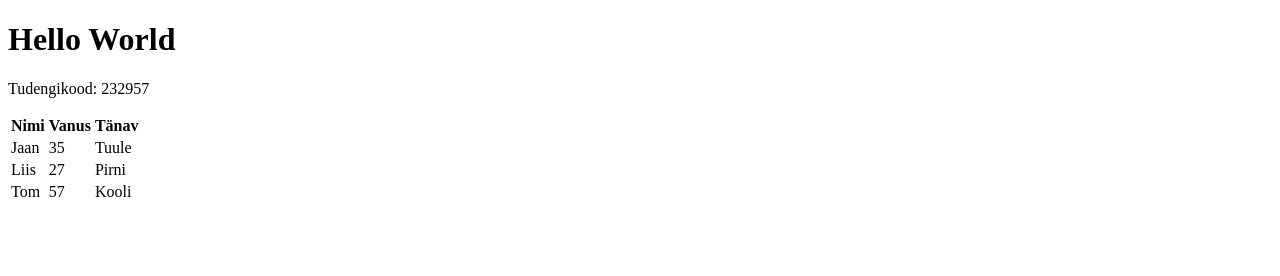
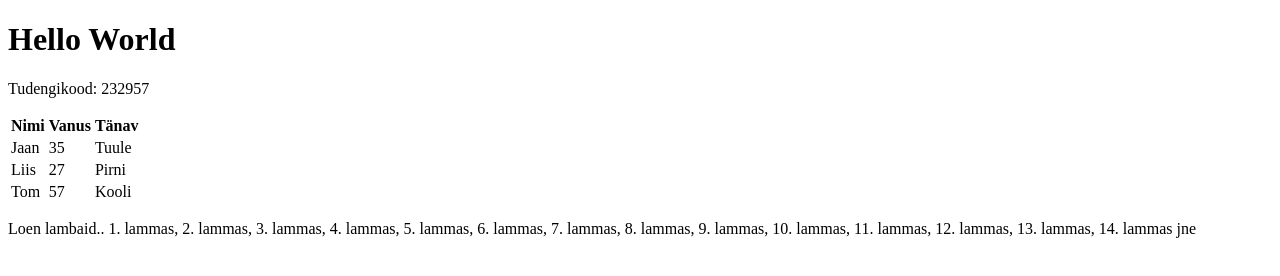
Before and after one commit to ropabe/ropabe.github.io, a plain HTML site: page index.html in a window 1280 px wide. Drawn offline with Linux system fonts and the light colour scheme.

Commit message:
Update index.html

```diff
--- a/index.html
+++ b/index.html
@@ -25,5 +25,6 @@
 		<td>Kooli</td>
 	</tr>
 </table>
+<p>Loen lambaid.. 1. lammas, 2. lammas, 3. lammas, 4. lammas, 5. lammas, 6. lammas, 7. lammas, 8. lammas, 9. lammas, 10. lammas, 11. lammas, 12. lammas, 13. lammas, 14. lammas jne</p>
 </body>
 </html>
```
